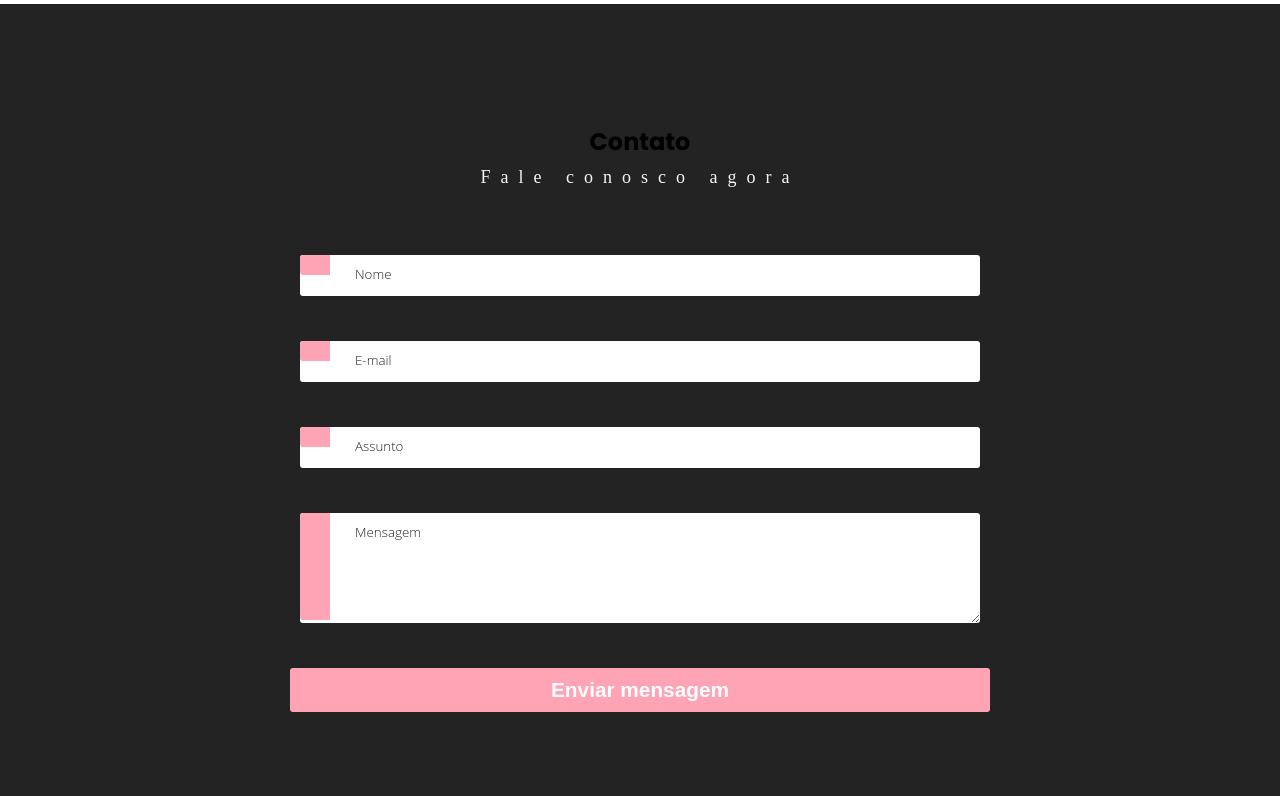
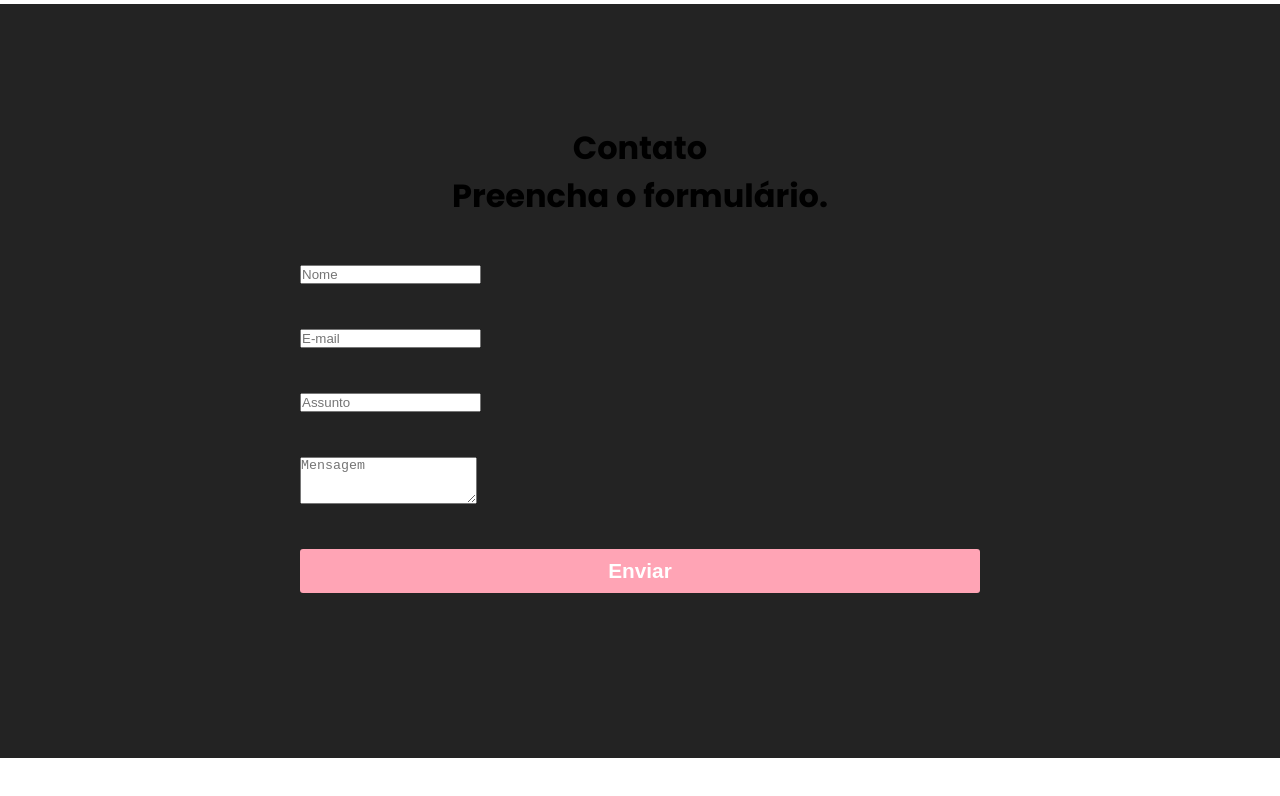
Before and after one commit to barbiedaweb/G-04.final, a plain HTML site: page G-04-trab1.html in a window 1280 px wide. Shown: the part 977-1773 px from the top of the page. After the commit the page ends 1735 px from the top, so only its background shows below. Drawn offline with Linux system fonts and the light colour scheme.

Commit message:
G-04-trab1.html

```diff
--- a/G-04-trab1.html
+++ b/G-04-trab1.html
@@ -61,36 +61,37 @@
        <img class="escola-imagem" src="G-04-i8.jpg" alt="alunos na sala.">
     </section>
 
-       <div class="box-formulario">
+     <div class="box-formulario">
 
         <div class="formulario">
 
-            <div class="box-title">
-              <h2 class="title">Contato
-                <p class="subtitle">Fale conosco agora</p>
-              </h2>
+            <div class="title-form alt">
+              <h1>Contato
+                <p class="subtitle">Preencha o formulário.</p>
+              </h1>
             </div>
             <form action="#" method="post">
 
                 <span>
-                    <input type="text" class="input-card" id="nome" name="nome" placeholder="Nome" autocomplete="off" required=""/>
-                    <label for="nome"> <i class="icon icon-user-outline"></i> </label>
+                    <input class="width-slide" id="nome" type="text" placeholder="Nome" autocomplete="off" required="" />
+                    <label for="nome"> <i class="icon icon-user-1"></i> </label>
                 </span>
                 <span>
-                    <input type="text" class="input-card" id="email" name="email" placeholder="E-mail" autocomplete="off" required=""/>
-                    <label for="email"> <i class="icon icon-mail-3"></i> </label>
+                    <input class="width-slide" id="email" type="text" placeholder="E-mail" autocomplete="off" required="" />
+                    <label for="email"> <i class="icon icon-mail-1"></i> </label>
                 </span>
                 <span>
-                    <input type="text" class="input-card" id="assunto" name="assunto" placeholder="Assunto" autocomplete="off" required=""/>
+                    <input class="width-slide" id="assunto" type="text" placeholder="Assunto" autocomplete="off" required="" />
                     <label for="assunto"> <i class="icon icon-info"></i> </label>
                 </span>
                 <span>
-                    <textarea type="text" class="textarea-card" id="mensagem" name="mensagem" rows="3" placeholder="Mensagem" autocomplete="off" required=""></textarea>
-                    <label for="mensagem"> <i class="icon icon-bubble-4"></i> </label>
+                    <textarea class="width-slide" id="mensagem" name="mensagem" type="text" rows="3" placeholder="Mensagem" autocomplete="off" required=""></textarea>
+                    <label for="mensagem"> <i class="icon icon-comment"></i> </label>
                 </span>
-                <div class="box-pulse">
-                     <input type="submit" value="Enviar mensagem" class="btn-submit">
-                </div>
+
+                <span>
+                    <input type="submit" value="Enviar" class="btn-submit">
+                </span>
             </form>
         </div>
     </div><!--Box Formulario-->
```
